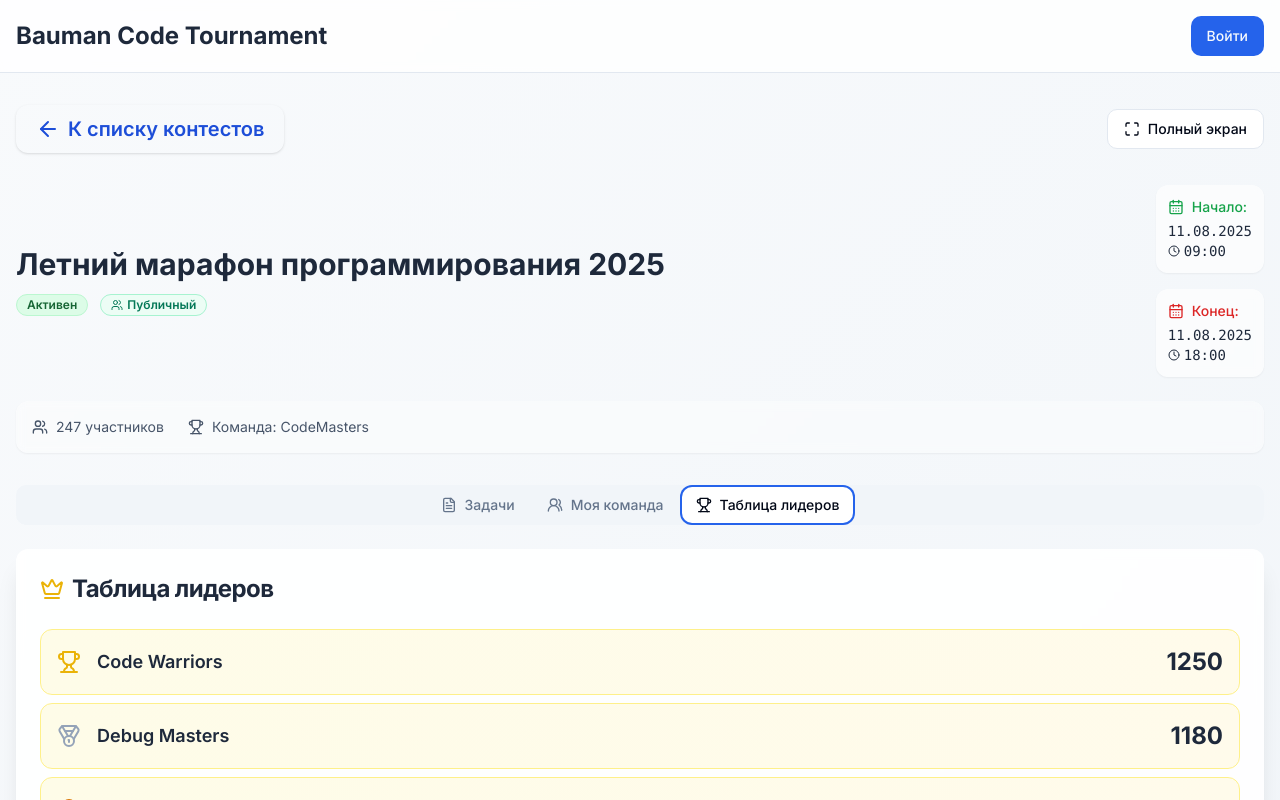
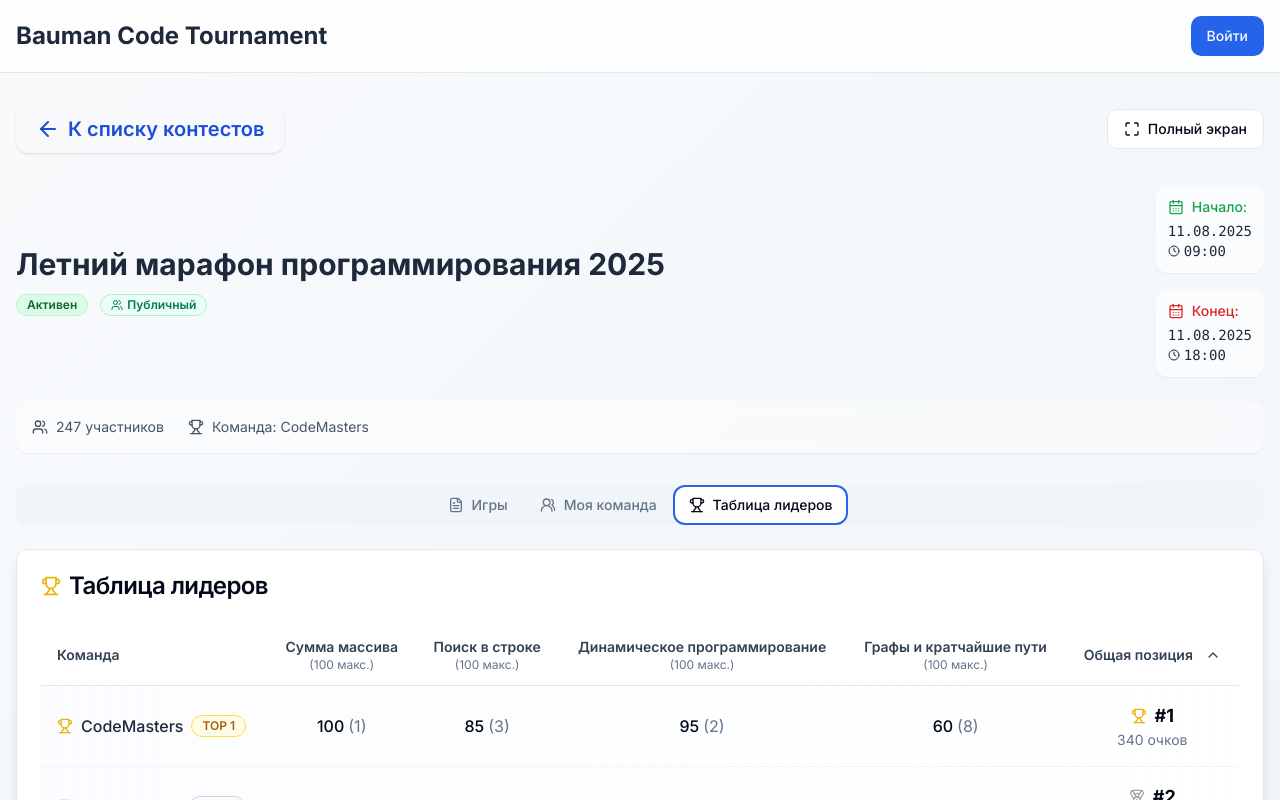
Before and after one commit to bmstu-itstech/tjudge-front, a Next.js app: page /contests/1 in a window 1280 px wide. Both pictures are taken after a click on the tab "Таблица лидеров". Shown: the top 800 px of the page. Built offline with nearby package versions, Linux system fonts and the light colour scheme.

Commit message:
[fix] contest page: added sorting ability to leaderboard, also included all games rating in leaderboard page

```diff
--- a/app/contests/[id]/page.tsx
+++ b/app/contests/[id]/page.tsx
@@ -8,6 +8,8 @@ import { Button } from "@/components/ui/button"
 import { Badge } from "@/components/ui/badge"
 import { Tabs, TabsContent, TabsList, TabsTrigger } from "@/components/ui/tabs"
 import Link from "next/link"
+import {GameLeaderboard} from "@/components/games/game-leaderboard"
+
 import {
     ArrowLeft,
     Trophy,
@@ -20,9 +22,7 @@ import {
     CheckCircle,
     Circle,
     XCircle,
-    AlertCircle
 } from "lucide-react"
-import {GameLeaderboard} from "@/components/games/game-leaderboard";
 
 interface ContestPageProps {
     params: {
@@ -58,7 +58,7 @@ export default function ContestPage({ params }: ContestPageProps) {
         myTeam: {
             name: "CodeMasters",
             members: 3,
-            rank: 12
+            rank: 1
         }
     }
 
@@ -93,13 +93,6 @@ export default function ContestPage({ params }: ContestPageProps) {
             status: "not_started",
             maxPoints: 100
         },
-        {
-            id: "e",
-            name: "Структуры данных",
-            tag: "game_e",
-            status: "not_started",
-            maxPoints: 100
-        }
     ]
 
     const formatDateTime = (dateString: string) => {
@@ -242,7 +235,7 @@ export default function ContestPage({ params }: ContestPageProps) {
                     <TabsList className="flex w-auto mx-auto mb-6">
                         <TabsTrigger value="games" className="flex items-center gap-2">
                             <FileText className="w-4 h-4" />
-                            Задачи
+                            Игры
                         </TabsTrigger>
                         <TabsTrigger value="team" className="flex items-center gap-2">
                             <UsersRound className="w-4 h-4" />
--- a/components/games/game-leaderboard.tsx
+++ b/components/games/game-leaderboard.tsx
@@ -1,219 +1,291 @@
-"use client"
+import React, { useState, useMemo } from 'react';
+import { Card, CardContent, CardHeader, CardTitle } from '@/components/ui/card';
+import { Button } from '@/components/ui/button';
+import { Badge } from '@/components/ui/badge';
+import { ChevronUp, ChevronDown, Trophy, Medal, Award } from 'lucide-react';
 
-import { useState, useEffect, useRef } from "react"
-import { Card, CardContent, CardHeader, CardTitle } from "@/components/ui/card"
-import { Badge } from "@/components/ui/badge"
-import { Trophy, Medal, Award, AlertCircle, Crown } from "lucide-react"
-import { cn } from "@/lib/utils"
+interface GameResult {
+    gameId: string;
+    gameName: string;
+    points?: number;
+    maxPoints: number;
+    rank?: number;
+    hasError: boolean;
+}
 
-interface LeaderboardEntry {
-  id: string
-  position: number
-  teamName: string
-  score: number
-  error?: string
+interface TeamLeaderboard {
+    teamId: string;
+    teamName: string;
+    totalPoints: number;
+    overallRank: number;
+    gameResults: GameResult[];
 }
 
 interface GameLeaderboardProps {
-  gameId: string
+    gameId: string;
 }
 
+type SortField = 'teamName' | 'totalPoints' | 'overallRank' | string; // string для gameId
+type SortDirection = 'asc' | 'desc';
+
 export function GameLeaderboard({ gameId }: GameLeaderboardProps) {
-  const [entries, setEntries] = useState<LeaderboardEntry[]>([])
-  const [loading, setLoading] = useState(true)
-  const [isUpdating, setIsUpdating] = useState(false)
-  const [mounted, setMounted] = useState(false)
-  const previousEntriesRef = useRef<LeaderboardEntry[]>([])
+    const mockGames = [
+        { id: 'a', name: 'Сумма массива', maxPoints: 100 },
+        { id: 'b', name: 'Поиск в строке', maxPoints: 100 },
+        { id: 'c', name: 'Динамическое программирование', maxPoints: 100 },
+        { id: 'd', name: 'Графы и кратчайшие пути', maxPoints: 100 }
+    ];
 
-  // Начальные данные
-  const initialEntries: LeaderboardEntry[] = [
-    { id: "1", position: 1, teamName: "Code Warriors", score: 1250 },
-    { id: "2", position: 2, teamName: "Debug Masters", score: 1180 },
-    { id: "3", position: 3, teamName: "Syntax Heroes", score: 1050 },
-    { id: "4", position: 4, teamName: "Algorithm Aces", score: 980 },
-    { id: "5", position: 5, teamName: "Binary Beasts", score: 0, error: "Compilation error" },
-    { id: "6", position: 6, teamName: "Logic Lords", score: 850 },
-    { id: "7", position: 7, teamName: "Function Force", score: 780 },
-    { id: "8", position: 8, teamName: "Variable Vikings", score: 720 },
+    const mockData: TeamLeaderboard[] = [
+        {
+            teamId: '1',
+            teamName: 'CodeMasters',
+            totalPoints: 340,
+            overallRank: 1,
+            gameResults: [
+                { gameId: 'a', gameName: 'Сумма массива', points: 100, maxPoints: 100, rank: 1, hasError: false },
+                { gameId: 'b', gameName: 'Поиск в строке', points: 85, maxPoints: 100, rank: 3, hasError: false },
+                { gameId: 'c', gameName: 'Динамическое программирование', points: 95, maxPoints: 100, rank: 2, hasError: false },
+                { gameId: 'd', gameName: 'Графы и кратчайшие пути', points: 60, maxPoints: 100, rank: 8, hasError: false }
             ]
+        },
+        {
+            teamId: '2',
+            teamName: 'AlgoWarriors',
+            totalPoints: 330,
+            overallRank: 2,
+            gameResults: [
+                { gameId: 'a', gameName: 'Сумма массива', points: 95, maxPoints: 100, rank: 2, hasError: false },
+                { gameId: 'b', gameName: 'Поиск в строке', points: 100, maxPoints: 100, rank: 1, hasError: false },
+                { gameId: 'c', gameName: 'Динамическое программирование', points: 75, maxPoints: 100, rank: 5, hasError: false },
+                { gameId: 'd', gameName: 'Графы и кратчайшие пути', points: 60, maxPoints: 100, rank: 7, hasError: false }
+            ]
+        },
+        {
+            teamId: '3',
+            teamName: 'ByteBusters',
+            totalPoints: 315,
+            overallRank: 3,
+            gameResults: [
+                { gameId: 'a', gameName: 'Сумма массива', points: 90, maxPoints: 100, rank: 3, hasError: false },
+                { gameId: 'b', gameName: 'Поиск в строке', points: 90, maxPoints: 100, rank: 2, hasError: false },
+                { gameId: 'c', gameName: 'Динамическое программирование', maxPoints: 100, hasError: true },
+                { gameId: 'd', gameName: 'Графы и кратчайшие пути', points: 135, maxPoints: 100, rank: 1, hasError: false }
+            ]
+        },
+        {
+            teamId: '4',
+            teamName: 'LogicLords',
+            totalPoints: 280,
+            overallRank: 4,
+            gameResults: [
+                { gameId: 'a', gameName: 'Сумма массива', points: 80, maxPoints: 100, rank: 5, hasError: false },
+                { gameId: 'b', gameName: 'Поиск в строке', points: 70, maxPoints: 100, rank: 6, hasError: false },
+                { gameId: 'c', gameName: 'Динамическое программирование', points: 100, maxPoints: 100, rank: 1, hasError: false },
+                { gameId: 'd', gameName: 'Графы и кратчайшие пути', points: 30, maxPoints: 100, rank: 12, hasError: false }
+            ]
+        },
+        {
+            teamId: '5',
+            teamName: 'DataDynamos',
+            totalPoints: 275,
+            overallRank: 5,
+            gameResults: [
+                { gameId: 'a', gameName: 'Сумма массива', points: 85, maxPoints: 100, rank: 4, hasError: false },
+                { gameId: 'b', gameName: 'Поиск в строке', maxPoints: 100, hasError: true },
+                { gameId: 'c', gameName: 'Динамическое программирование', points: 90, maxPoints: 100, rank: 3, hasError: false },
+                { gameId: 'd', gameName: 'Графы и кратчайшие пути', points: 100, maxPoints: 100, rank: 2, hasError: false }
+            ]
+        }
+    ];
 
-  useEffect(() => {
-    setMounted(true)
-    setEntries(initialEntries)
-    previousEntriesRef.current = initialEntries
-    setLoading(false)
+    const [sortField, setSortField] = useState<SortField>('overallRank');
+    const [sortDirection, setSortDirection] = useState<SortDirection>('asc');
 
-    // Обновление каждые 10 секунд
-    const interval = setInterval(() => {
-      setIsUpdating(true)
+    const handleSort = (field: SortField) => {
+        if (sortField === field) {
+            setSortDirection(sortDirection === 'asc' ? 'desc' : 'asc');
+        } else {
+            setSortField(field);
+            setSortDirection('asc');
+        }
+    };
 
-      setEntries(prevEntries => {
-        const updatedEntries = prevEntries
-          .map((entry) => ({
-            ...entry,
-            score: entry.error ? 0 : entry.score + Math.floor(Math.random() * 30) - 15,
-          }))
-          .sort((a, b) => {
-            if (a.error && !b.error) return 1
-            if (!a.error && b.error) return -1
-            return b.score - a.score
-          })
-          .map((entry, index) => ({
-            ...entry,
-            position: index + 1,
-          }))
+    const sortedData = useMemo(() => {
+        return [...mockData].sort((a, b) => {
+            let aValue: any;
+            let bValue: any;
 
-        previousEntriesRef.current = [...prevEntries]
-        return updatedEntries
-      })
+            if (sortField === 'teamName') {
+                aValue = a.teamName;
+                bValue = b.teamName;
+            } else if (sortField === 'totalPoints') {
+                aValue = a.totalPoints;
+                bValue = b.totalPoints;
+            } else if (sortField === 'overallRank') {
+                aValue = a.overallRank;
+                bValue = b.overallRank;
+            } else {
+                // Сортировка по игре
+                const aGame = a.gameResults.find(g => g.gameId === sortField);
+                const bGame = b.gameResults.find(g => g.gameId === sortField);
 
-      // Сбрасываем флаг обновления через 1 секунду
-      setTimeout(() => setIsUpdating(false), 1000)
-    }, 10000)
-
-    return () => clearInterval(interval)
-  }, [])
-
-  const getPositionIcon = (position: number) => {
-    switch (position) {
-      case 1:
-        return <Trophy className="w-6 h-6 text-yellow-500" />
-      case 2:
-        return <Medal className="w-6 h-6 text-slate-400" />
-      case 3:
-        return <Award className="w-6 h-6 text-amber-600" />
-      default:
-        return (
-          <div className="w-6 h-6 flex items-center justify-center text-lg font-bold text-slate-600">{position}</div>
-        )
+                if (aGame?.hasError && bGame?.hasError) {
+                    aValue = bValue = 0; // Оба с ошибкой - равны
+                } else if (aGame?.hasError) {
+                    aValue = -1; // Ошибка идет в конец
+                } else if (bGame?.hasError) {
+                    bValue = -1; // Ошибка идет в конец
+                } else {
+                    aValue = aGame?.points || 0;
+                    bValue = bGame?.points || 0;
                 }
             }
 
-  const getRowStyle = (entry: LeaderboardEntry) => {
-    const previousEntry = previousEntriesRef.current.find(p => p.id === entry.id)
-    const hasPositionChanged = previousEntry && previousEntry.position !== entry.position
+            if (aValue < bValue) return sortDirection === 'asc' ? -1 : 1;
+            if (aValue > bValue) return sortDirection === 'asc' ? 1 : -1;
+            return 0;
+        });
+    }, [mockData, sortField, sortDirection]);
 
-    return {
-      transform: hasPositionChanged ? 'scale(1.02)' : 'scale(1)',
-      transition: 'all 0.5s cubic-bezier(0.4, 0, 0.2, 1)',
-      zIndex: hasPositionChanged ? 10 : 1,
-    }
+    const getSortIcon = (field: SortField) => {
+        if (sortField !== field) return null;
+        return sortDirection === 'asc' ?
+            <ChevronUp className="w-4 h-4 ml-1" /> :
+            <ChevronDown className="w-4 h-4 ml-1" />;
+    };
+
+    const getRankIcon = (rank: number) => {
+        if (rank === 1) return <Trophy className="w-4 h-4 text-yellow-500" />;
+        if (rank === 2) return <Medal className="w-4 h-4 text-gray-400" />;
+        if (rank === 3) return <Award className="w-4 h-4 text-amber-600" />;
+        return null;
+    };
+
+    const formatGameResult = (result: GameResult) => {
+        if (result.hasError) {
+            return (
+                <div className="text-center">
+                    <span className="text-red-600 font-medium">ERROR</span>
+                    <span className="text-slate-400 ml-1">(-)</span>
+                </div>
+            );
         }
 
-  if (loading) {
         return (
-      <Card className="shadow-xl border-0 bg-white/90 backdrop-blur-sm">
+            <div className="text-center">
+                <span className="font-medium">{result.points || 0}</span>
+                <span className="text-slate-500 ml-1">({result.rank || '-'})</span>
+            </div>
+        );
+    };
+
+    return (
+        <Card className="shadow-lg">
             <CardHeader>
-          <CardTitle className="text-2xl font-bold text-slate-800 flex items-center gap-2">
-            <Crown className="w-6 h-6 text-yellow-500" />
+                <CardTitle className="flex items-center gap-2">
+                    <Trophy className="w-5 h-5 text-yellow-500" />
                     Таблица лидеров
                 </CardTitle>
             </CardHeader>
             <CardContent>
-          <div className="space-y-2">
-            {[...Array(8)].map((_, i) => (
-              <div key={i} className="flex items-center gap-4 p-4 rounded-lg border bg-slate-50 animate-pulse">
-                <div className="w-6 h-6 bg-slate-200 rounded"></div>
-                <div className="flex-1">
-                  <div className="h-6 bg-slate-200 rounded mb-1"></div>
+                <div className="overflow-x-auto">
+                    <table className="w-full">
+                        <thead>
+                        <tr className="border-b border-slate-200">
+                            <th className="text-left py-3 px-4 font-semibold text-slate-700">
+                                <Button
+                                    variant="ghost"
+                                    className="p-0 h-auto font-semibold hover:bg-transparent"
+                                    onClick={() => handleSort('teamName')}
+                                >
+                                    Команда
+                                    {getSortIcon('teamName')}
+                                </Button>
+                            </th>
+
+                            {mockGames.map((game) => (
+                                <th key={game.id} className="text-center py-3 px-4 font-semibold text-slate-700 min-w-[120px]">
+                                    <Button
+                                        variant="ghost"
+                                        className="p-0 h-auto font-semibold hover:bg-transparent text-center"
+                                        onClick={() => handleSort(game.id)}
+                                    >
+                                        <div className="text-center">
+                                            <div>{game.name}</div>
+                                            <div className="text-xs text-slate-500 font-normal">({game.maxPoints} макс.)</div>
                                         </div>
-                <div className="w-16 h-6 bg-slate-200 rounded"></div>
+                                        {getSortIcon(game.id)}
+                                    </Button>
+                                </th>
+                            ))}
+
+                            <th className="text-center py-3 px-4 font-semibold text-slate-700">
+                                <Button
+                                    variant="ghost"
+                                    className="p-0 h-auto font-semibold hover:bg-transparent"
+                                    onClick={() => handleSort('overallRank')}
+                                >
+                                    Общая позиция
+                                    {getSortIcon('overallRank')}
+                                </Button>
+                            </th>
+                        </tr>
+                        </thead>
+
+                        <tbody>
+                        {sortedData.map((team, index) => (
+                            <tr
+                                key={team.teamId}
+                                className={`border-b border-slate-100 hover:bg-slate-50 transition-colors ${
+                                    index < 3 ? 'bg-gradient-to-r from-blue-50/30 to-transparent' : ''
+                                }`}
+                            >
+                                <td className="py-4 px-4">
+                                    <div className="flex items-center gap-2">
+                                        {getRankIcon(team.overallRank)}
+                                        <span className="font-medium text-slate-800">{team.teamName}</span>
+                                        {team.overallRank <= 3 && (
+                                            <Badge
+                                                variant="outline"
+                                                className={
+                                                    team.overallRank === 1
+                                                        ? "border-yellow-300 bg-yellow-50 text-yellow-700"
+                                                        : team.overallRank === 2
+                                                            ? "border-gray-300 bg-gray-50 text-gray-700"
+                                                            : "border-amber-300 bg-amber-50 text-amber-700"
+                                                }
+                                            >
+                                                TOP {team.overallRank}
+                                            </Badge>
+                                        )}
                                     </div>
+                                </td>
+
+                                {mockGames.map((game) => {
+                                    const result = team.gameResults.find(r => r.gameId === game.id);
+                                    return (
+                                        <td key={game.id} className="py-4 px-4">
+                                            {result ? formatGameResult(result) : (
+                                                <div className="text-center text-slate-400">-</div>
+                                            )}
+                                        </td>
+                                    );
+                                })}
+
+                                <td className="py-4 px-4 text-center">
+                                    <div className="flex items-center justify-center gap-2">
+                                        {getRankIcon(team.overallRank)}
+                                        <span className="font-bold text-lg">#{team.overallRank}</span>
+                                    </div>
+                                    <div className="text-sm text-slate-500">{team.totalPoints} очков</div>
+                                </td>
+                            </tr>
                         ))}
+                        </tbody>
+                    </table>
                 </div>
             </CardContent>
         </Card>
-    )
+    );
 }
-
-  console.log('GameLeaderboard render:', { entries: entries.length, loading, mounted, gameId })
-
-  return (
-    <Card className="shadow-xl border-0 bg-white/90 backdrop-blur-sm">
-      <CardHeader>
-        <CardTitle className="text-2xl font-bold text-slate-800 flex items-center gap-2">
-          <Crown className="w-6 h-6 text-yellow-500" />
-          Таблица лидеров
-          {isUpdating && (
-            <div className="ml-2 w-2 h-2 bg-green-500 rounded-full animate-pulse"></div>
-          )}
-        </CardTitle>
-      </CardHeader>
-
-      <CardContent>
-        <div className="space-y-2 relative">
-          {entries.map((entry) => {
-            const previousEntry = previousEntriesRef.current.find(p => p.id === entry.id)
-            const hasPositionChanged = previousEntry && previousEntry.position !== entry.position
-            const positionChange = previousEntry ? entry.position - previousEntry.position : 0
-
-            return (
-              <div
-                key={entry.id}
-                style={getRowStyle(entry)}
-                className={cn(
-                  "leaderboard-row flex items-center gap-4 p-4 rounded-lg border relative",
-                  entry.position <= 3 && !entry.error
-                    ? "bg-gradient-to-r from-yellow-50 to-amber-50 border-yellow-200"
-                    : entry.error
-                      ? "bg-red-50 border-red-200"
-                      : "bg-slate-50 border-slate-200 hover:bg-slate-100",
-                  hasPositionChanged && "shadow-lg",
-                  positionChange > 0 && "border-green-300 bg-green-50/50",
-                  positionChange < 0 && "border-red-300 bg-red-50/50"
-                )}
-              >
-                <div className="flex items-center gap-3 min-w-0">
-                  {getPositionIcon(entry.position)}
-                  {hasPositionChanged && (
-                    <div className={cn(
-                      "text-xs font-bold px-2 py-1 rounded-full",
-                      positionChange > 0
-                        ? "bg-green-100 text-green-700"
-                        : "bg-red-100 text-red-700"
-                    )}>
-                      {positionChange > 0 ? `+${positionChange}` : positionChange}
-                    </div>
-                  )}
-                </div>
-
-                <div className="flex-1 min-w-0">
-                  <h3 className="font-semibold text-slate-800 text-lg truncate">{entry.teamName}</h3>
-                  {hasPositionChanged && (
-                    <p className="text-sm text-slate-500">
-                      {positionChange > 0 ? 'Поднялся' : 'Опустился'} с {previousEntry?.position} места
-                    </p>
-                  )}
-                </div>
-
-                <div className="text-right flex-shrink-0">
-                  {entry.error ? (
-                    <div className="flex items-center gap-2 text-red-600">
-                      <AlertCircle className="w-5 h-5" />
-                      <Badge variant="destructive" className="whitespace-nowrap">
-                        Ошибка
-                      </Badge>
-                    </div>
-                  ) : (
-                    <div className="text-2xl font-bold text-slate-800">
-                      {entry.score}
-                      {hasPositionChanged && (
-                        <div className={cn(
-                          "text-xs font-normal mt-1",
-                          positionChange > 0 ? "text-green-600" : "text-red-600"
-                        )}>
-                          {previousEntry && entry.score > previousEntry.score ? '+' : ''}
-                          {previousEntry ? entry.score - previousEntry.score : 0}
-                        </div>
-                      )}
-                    </div>
-                  )}
-                </div>
-              </div>
-            )
-          })}
-        </div>
-      </CardContent>
-    </Card>
-  )
-}
```
Lines whose indentation alone changed are shown as unchanged.
